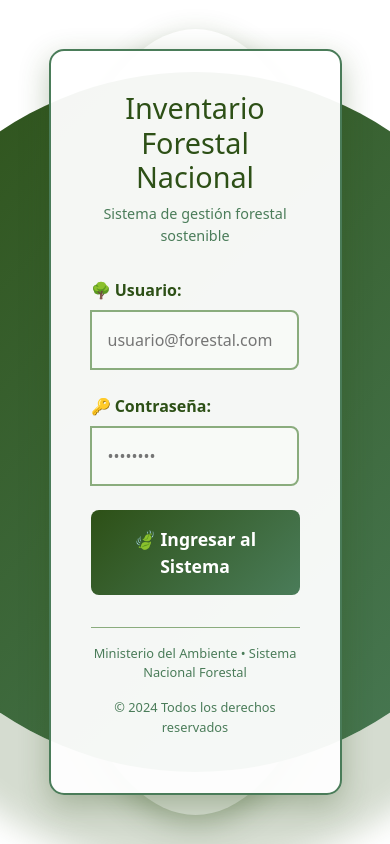
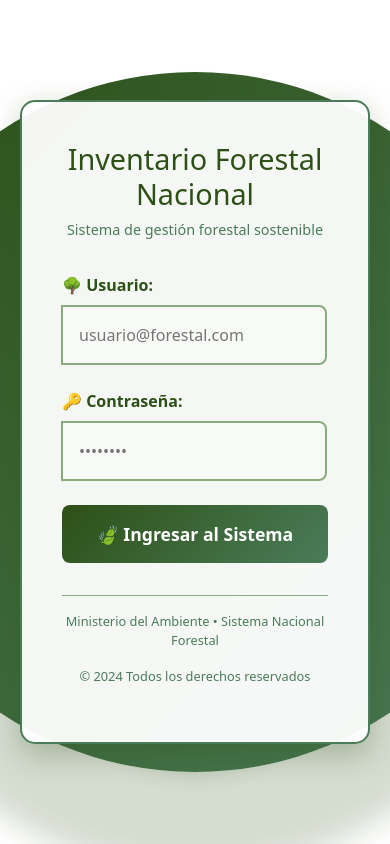
Before and after one commit to NeyBg23/ifn-fronted-web, a React (Vite) app: page / in a window 390 px wide. Shown: the top 844 px of the page. Built offline with nearby package versions, Linux system fonts and the light colour scheme.

Commit message:
Update Login.css

```diff
--- a/src/styles/Login.css
+++ b/src/styles/Login.css
@@ -191,11 +191,10 @@ body {
 
   .login-container {
     width: 100%;
-    max-width: 90%;
+    max-width: 100%;
     height: auto;
     aspect-ratio: auto;
-    margin: 0;
-    padding: 20px;
+    padding: 10px;
   }
 
 
```
